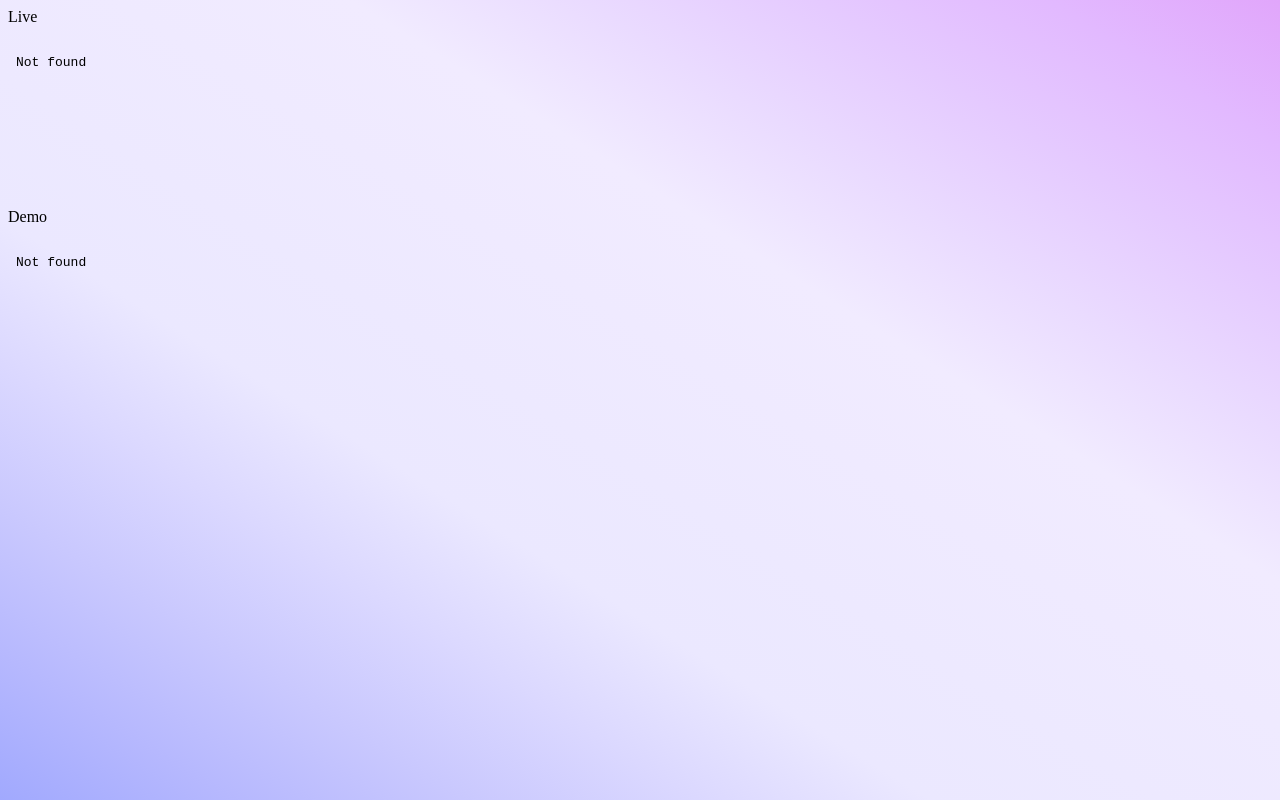
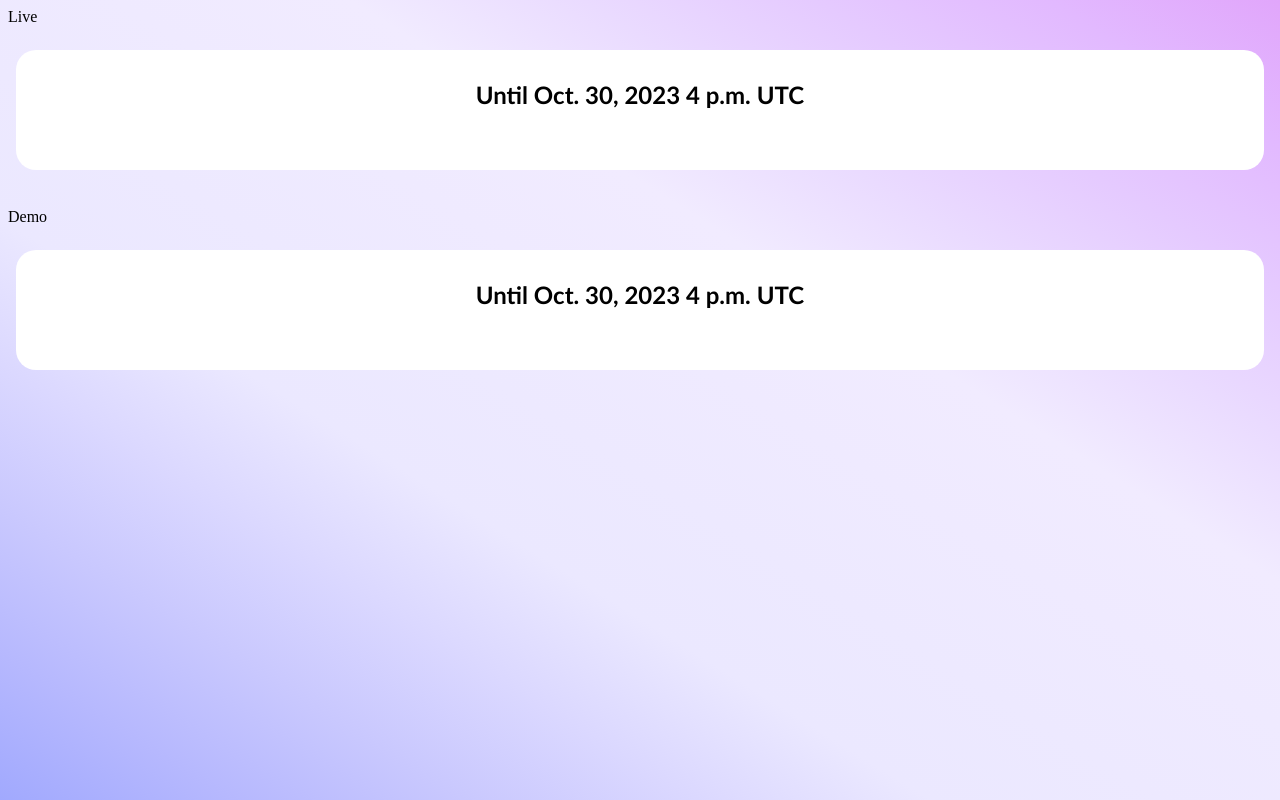
Before and after one commit to Vitruveo/booster-counter, a plain HTML site: page index.html in a window 1280 px wide. Drawn offline with nearby package versions, Linux system fonts and the light colour scheme; the site is published under a folder, as on GitHub Pages, so addresses that start at the root find nothing.

Commit message:
Remove absolute path

```diff
--- a/index.html
+++ b/index.html
@@ -8,9 +8,9 @@
     </head>
     <body>
         <p>Live</p>
-        <iframe id="counterFrame" style="border:0;width:100%;height:150px;" src="/counter.html"></iframe>
+        <iframe id="counterFrame" style="border:0;width:100%;height:150px;" src="counter.html"></iframe>
         <p></p>
         <p>Demo</p>
-        <iframe id="counterFrame" style="border:0;width:100%;height:150px;" src="/demo.html"></iframe>
+        <iframe id="counterFrame" style="border:0;width:100%;height:150px;" src="demo.html"></iframe>
     </body>
 </html>
```
